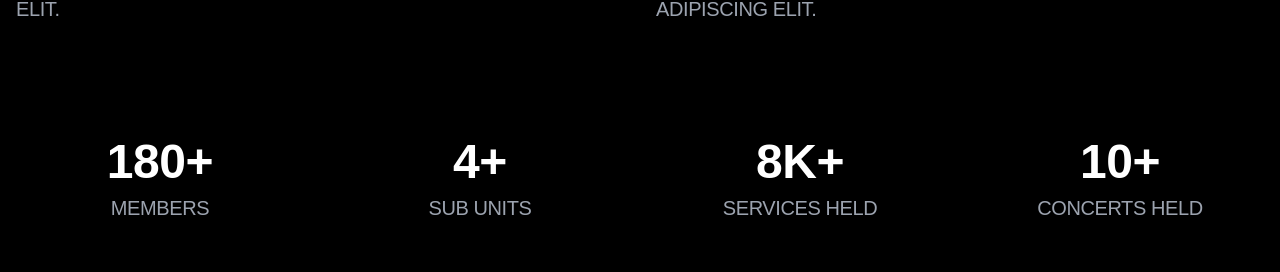
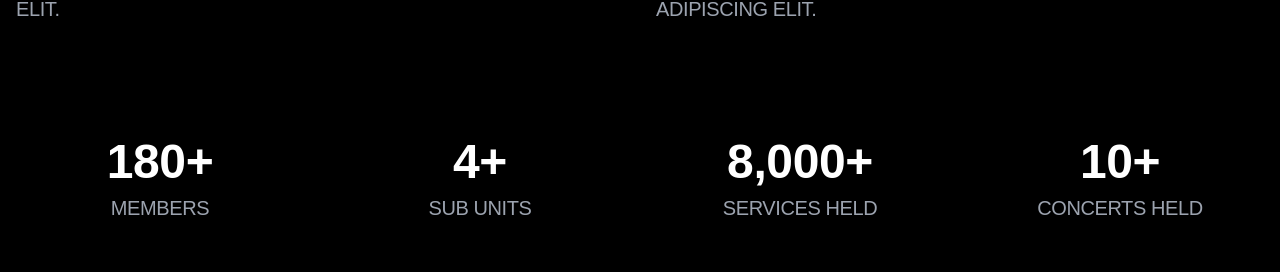
Before and after one commit to T4910/ghm, a Next.js app: page / in a window 1280 px wide. Shown: the part 800-1072 px from the top of the page. Built offline with nearby package versions, Linux system fonts and the light colour scheme; a web font is replaced by a local one.

Commit message:
✨added number ticker to stats

```diff
--- /dev/null
+++ b/src/components/number-animation.tsx
@@ -0,0 +1,32 @@
+"use client";
+import { AnimatedNumber } from '@/components/ui/animated-number';
+import { useInView } from 'motion/react';
+import { useRef, useState } from 'react';
+
+const NumberAnimation = ({ defaultNum }: {defaultNum: number}) => {
+    const [value, setValue] = useState(0);
+    const ref = useRef(null);
+    const isInView = useInView(ref);
+
+    if (isInView && value === 0) {
+      setValue(defaultNum);
+    }
+
+  return (
+    <span ref={ref}>
+        <AnimatedNumber
+            className='text-6xl font-bold md:text-5xl mb-2 font-grotesk inline-flex'
+
+            springOptions={{
+                bounce: 0,
+                duration: 1100,
+                damping: 70,
+
+            }}
+            value={value}
+        />
+    </span>
+  )
+}
+
+export default NumberAnimation
--- a/src/components/stats.tsx
+++ b/src/components/stats.tsx
@@ -1,17 +1,21 @@
+import NumberAnimation from "@/components/number-animation"
+
+
 export function Stats() {
   const stats = [
     { value: '180+', label: 'MEMBERS' },
     { value: '4+', label: 'SUB UNITS' },
-    { value: '8K+', label: 'SERVICES HELD' },
+    { value: '8000+', label: 'SERVICES HELD' },
     { value: '10+', label: 'CONCERTS HELD' },
   ]
 
   return (
     <div className="grid grid-cols-2 md:grid-cols-4 gap-8 px-4 py-12">
       {stats.map((stat, index) => (
-        <div key={index} className="text-center">
-          <div className="text-6xl font-bold md:text-5xl mb-2 font-grotesk">{stat.value}</div>
-          <div className="text-xl text-gray-400">{stat.label}</div>
+        <div key={index} className="text-center text-5xl font-bold md:text-5xl font-grotesk ">
+          {/* <div className="text-6xl font-bold md:text-5xl mb-2 font-grotesk">{stat.value}</div> */}
+          <NumberAnimation defaultNum={parseInt(stat.value.slice(0, -1))} />+
+          <div className="text-xl font-thin text-gray-400">{stat.label}</div>
         </div>
       ))}
     </div>
```
